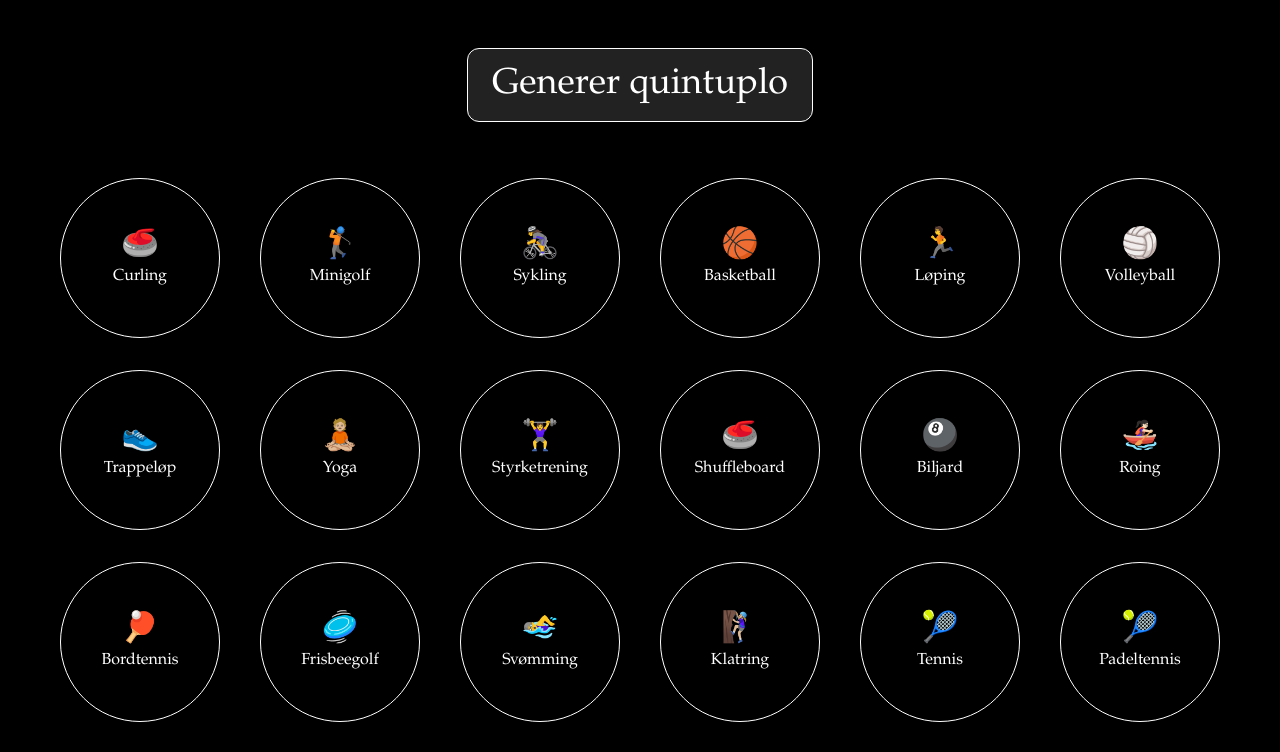
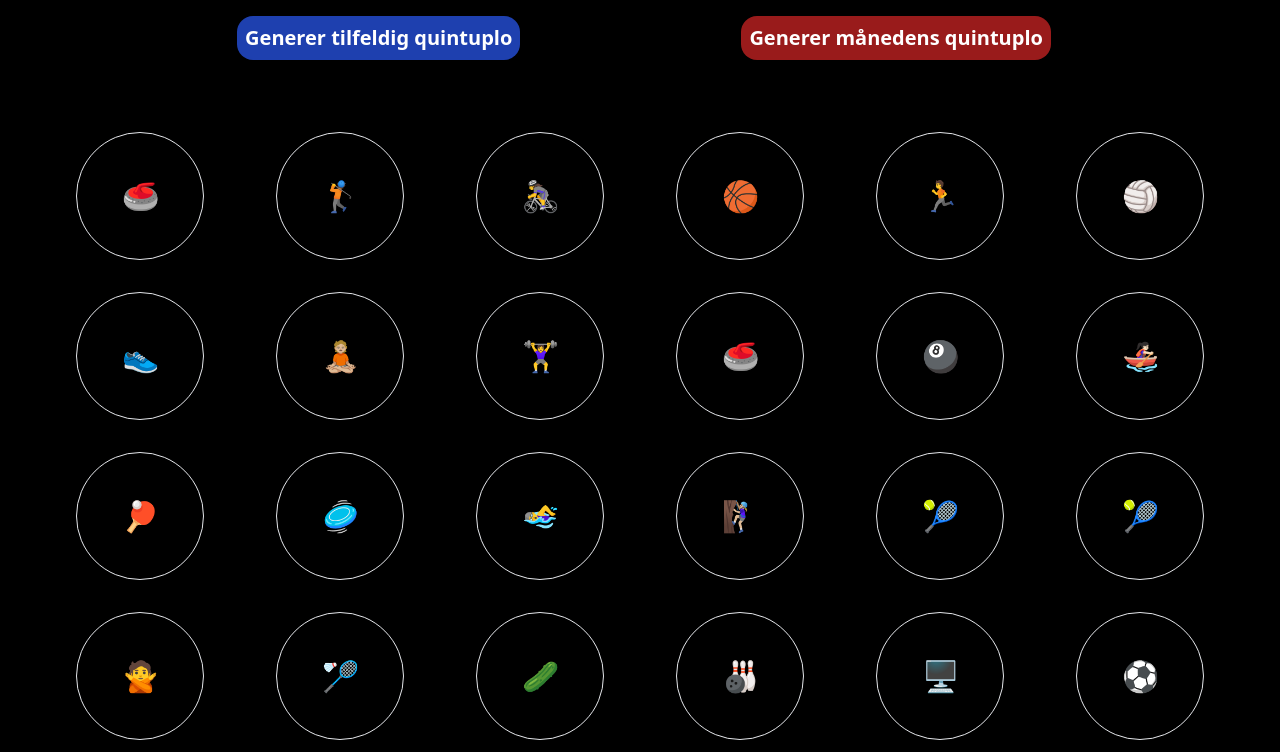
Before and after one commit to alicia-as/quintuplo, a Next.js app: page / in a window 1280 px wide. Shown: the top 752 px of the page. Built offline with nearby package versions, Linux system fonts and the light colour scheme.

Commit message:
Some small tweaks (not finished at all!) to incentivize working a bit before Saturday

```diff
--- a/package.json
+++ b/package.json
@@ -12,7 +12,8 @@
     "next": "12.2.5",
     "react": "^18.2.0",
     "react-dom": "^18.2.0",
-    "react-transition-group": "^4.4.5"
+    "react-transition-group": "^4.4.5",
+    "usehooks-ts": "^2.9.1"
   },
   "devDependencies": {
     "@types/node": "18.7.14",
--- a/pages/SportCard.tsx
+++ b/pages/SportCard.tsx
@@ -1,5 +1,6 @@
-import { useState } from "react";
+import { useRef, useState } from "react";
 import { Sport } from "../types/sports";
+import { useHover } from "usehooks-ts";
 
 const SportCard = ({
   sport,
@@ -14,6 +15,9 @@ const SportCard = ({
 }) => {
   const [shouldDisplay, setShouldDisplay] = useState(false);
 
+  const hoverRef = useRef(null);
+  const isHover = useHover(hoverRef);
+
   if (isSelected) {
     console.log("My name is " + sport.title + " and my index is: " + index);
     const myTimeout = setTimeout(() => {
@@ -24,13 +28,22 @@ const SportCard = ({
 
   return (
     <div
-      className={`flex w-40 h-40 border m-4 md:w-21 md:h-21 ${
+      ref={hoverRef}
+      className={`flex md:w-32 md:h-32 cursor-pointer md:border m-4 md:rounded-full  relative
+      ${
         isSelected && shouldDisplay ? "bg-white text-bold text-[#000]" : ""
-      } rounded-full justify-center items-center`}
+      } justify-center items-center
+      `}
     >
+      {isHover && (
+        <div className="absolute top-0 bg-white z-10 flex flex-col justify-center items-center text-gray-800 rounded-lg p-4">
+          <h1 className="text-2xl">{sport.title}</h1>
+          <p className="text-sm">{sport.target.medium}</p>
+        </div>
+      )}
       <div className="flex flex-col items-center align-center">
-        <div className="text-5xl md:text-3xl">{sport?.emoji}</div>
-        <div className="text-xl md:text-base">{sport?.title}</div>
+        <div className="text-xl md:text-3xl">{sport?.emoji}</div>
+        <div className="hidden text-md md:text-xl">{sport?.title}</div>
       </div>
     </div>
   );
--- a/pages/index.tsx
+++ b/pages/index.tsx
@@ -21,13 +21,18 @@ const Home: NextPage<{ sports: Sport[] }> = ({ sports }) => {
         <link rel="icon" href="/favicon.ico" />
       </Head>
       <main className="h-screen">
-        <div className="flex justify-evenly w-screen ">
+        <div className="flex justify-evenly w-screen p-4">
           <button
-            type="button"
-            className="mt-12 text-4xl inline-flex justify-center rounded-xl border border-transparent bg-[#222] px-6 py-4 font-medium text-white hover:bg-[#444] focus:outline-none focus-visible:ring-2 focus-visible:ring-[#888] focus-visible:ring-offset-2"
+            className="text-sm md:text-xl p-2 mx-2 bg-blue-800"
             onClick={() => setGenerate(true)}
           >
-            Generer quintuplo
+            Generer tilfeldig quintuplo
+          </button>
+          <button
+            className="text-sm md:text-xl p-2 bg-red-800"
+            onClick={() => setGenerate(true)}
+          >
+            Generer månedens quintuplo
           </button>
         </div>
 
--- a/styles/globals.css
+++ b/styles/globals.css
@@ -23,12 +23,3 @@
     color: white;
   }
 }
-
-@layer components {
-  .card {
-    background-color: theme("colors.gray-dark");
-    border-radius: theme("borderRadius.2xl");
-    padding: theme("spacing.4");
-    box-shadow: theme("boxShadow.xl");
-  }
-}
--- a/tailwind.config.js
+++ b/tailwind.config.js
@@ -3,27 +3,6 @@ module.exports = {
   content: ["./pages/**/*.{js,ts,jsx,tsx}"],
   plugins: [],
   theme: {
-    screens: {
-      sm: "480px",
-      md: "768px",
-      lg: "976px",
-      xl: "1440px",
-    },
-    colors: {
-      blue: "#0F4C81",
-      "blue-dark": "#0A0A23",
-      "blue-light": "#87ceeb",
-      white: "#ffffff",
-      pink: "#ff49db",
-      green: "#13ce66",
-      "gray-dark": "#273444",
-      gray: "#8492a6",
-      "gray-light": "#d3dce6",
-    },
-    fontFamily: {
-      sans: ["Palatino", "sans-serif"],
-      serif: ["Theinhardt", "serif"],
-    },
     extend: {
       spacing: {
         128: "32rem",
```
Also changed, not shown: 1 other file (tests, documents, lock files or other folders).
